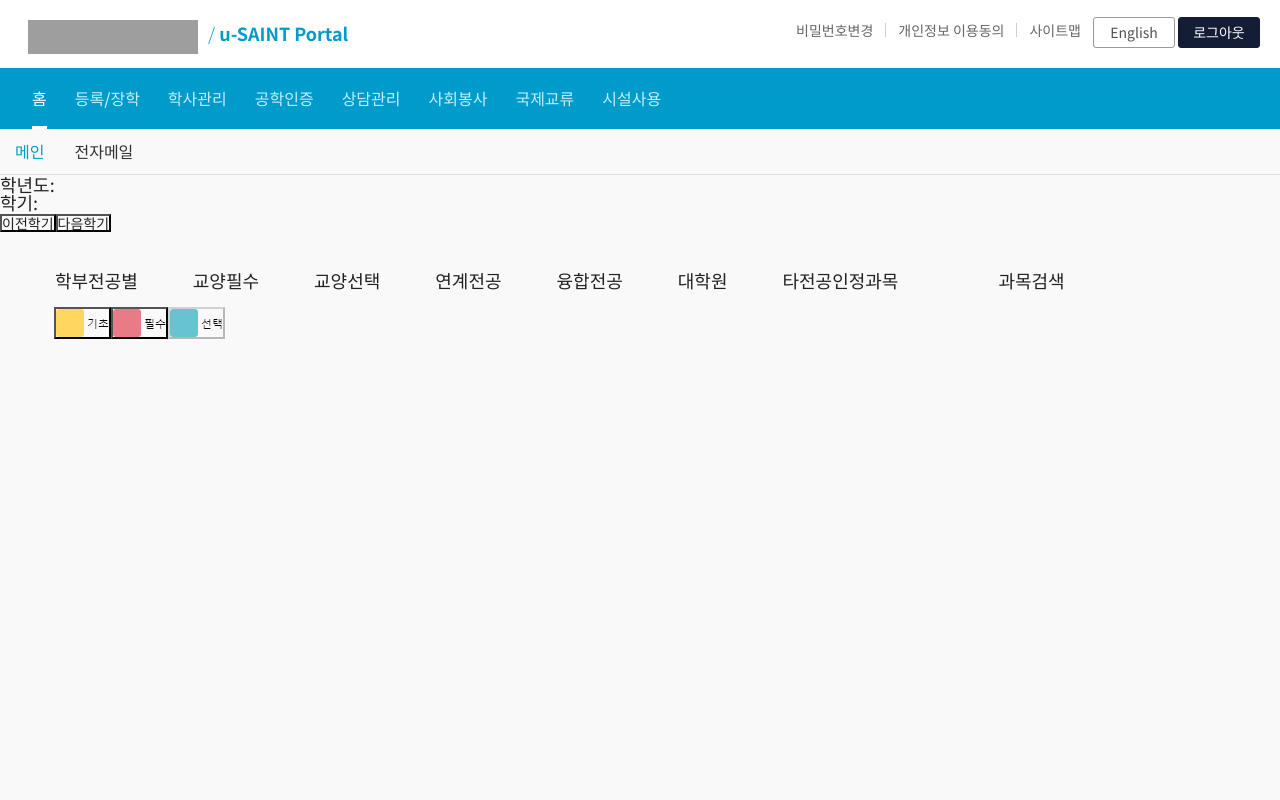
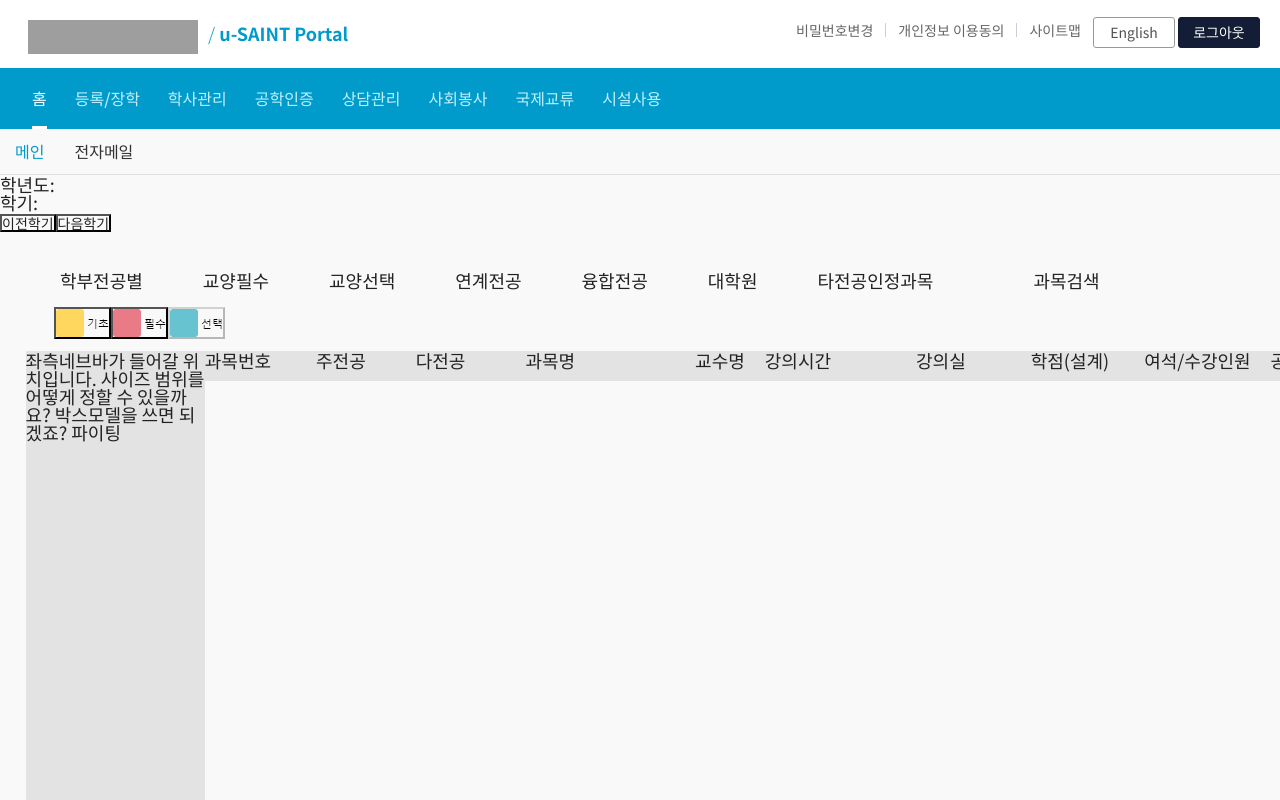
Before and after one commit to devgeon/SSU-Nice-Lecture-Timetable, a Vue app: page /usaint/ems/course/timetable in a window 1280 px wide. Built offline with nearby package versions, Linux system fonts and the light colour scheme; grey boxes are pictures that could not be loaded.

Commit message:
table자리까지만 만듦

```diff
--- a/src/assets/css/sass/_style.scss
+++ b/src/assets/css/sass/_style.scss
@@ -2,12 +2,27 @@
 ////////////////////////////////////////////////////////
 .semester{font-size: large;}
 .menu{margin-top: 3%; }
-#m1,#m2,#m3,#m4,#m5,#m6,#m7{margin-left: 55px;}
+#m1,#m2,#m3,#m4,#m5,#m6,#m7{margin-left: 60px;}
 #m8{margin-left: 100px;}
 
 .filter{margin-left: 3em; margin-top: 1em;}
 
+.table{margin-top: 1%;}
+.leftNav{width: 14%; height: 680px; float: left; margin-left: 2%; background-color: #e4e3e3;}
 
+.info{margin-left: 16%; height: 30px; width: 1390px; background-color:#e4e3e3; }
+#info1,#info2,#info3,#info4,#info5,#info6,#info7,#info8,#info9,#info10,#info11,#info12{float: left;}
+#info2{margin-left: 45px;}
+#info3{margin-left: 50px;}
+#info4{margin-left: 60px;}
+#info5{margin-left: 120px;}
+#info6{margin-left: 20px;}
+#info7{margin-left: 85px;}
+#info8{margin-left: 65px;}
+#info9{margin-left: 35px;}
+#info10{margin-left: 20px;}
+#info11{margin-left: 20px;}
+#info12{margin-left: 35px;}
 ///////////////////////////////////////////////////////
 /* ----------------------------------------
  * Create by 박진우
--- a/src/views/usaint/ems/course/timetable.vue
+++ b/src/views/usaint/ems/course/timetable.vue
@@ -27,8 +27,31 @@
         <button type="button"><img src="@/assets/images/timetable/red.png"/></button>
         <button type="button" disabled><img src="@/assets/images/timetable/blue.png"/></button>
       </div>
+
+      <div class="table">
+        <div class="leftNav">
+          좌측네브바가 들어갈 위치입니다. 사이즈 범위를 어떻게 정할 수 있을까요? 박스모델을 쓰면 되겠죠? 파이팅
+        </div>
+
+        <div class="info">
+          <p id="info1">과목번호</p>
+          <p id="info2">주전공</p>
+          <p id="info3">다전공</p>
+          <p id="info4">과목명</p>
+          <p id="info5">교수명</p>
+          <p id="info6">강의시간</p>
+          <p id="info7">강의실</p>
+          <p id="info8">학점(설계)</p>
+          <p id="info9">여석/수강인원</p>
+          <p id="info10">공학인증</p>
+          <p id="info11">교과영역</p>
+          <p id="info12">비고</p>
+        </div>
+      </div>
+
+
+
     </div>
-
 
   </div>
 
```
